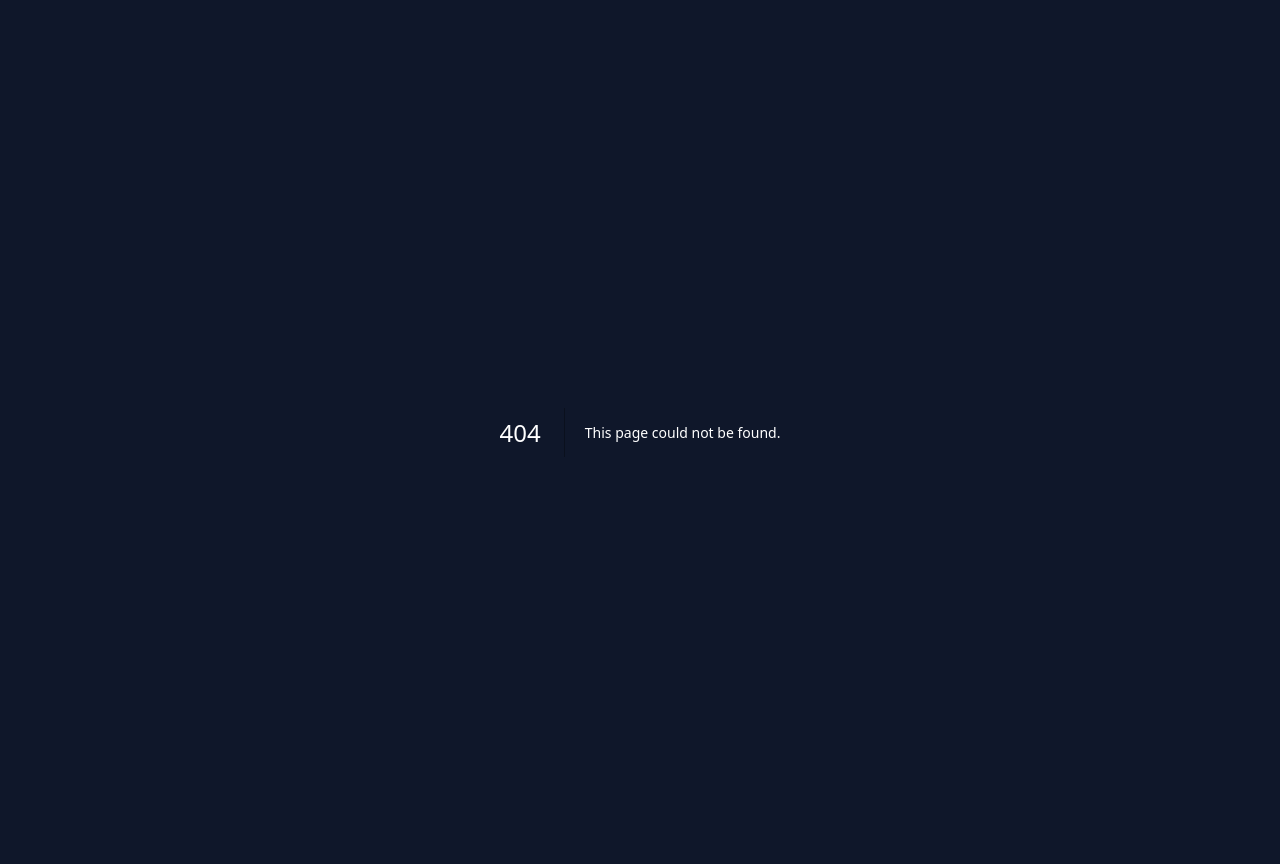
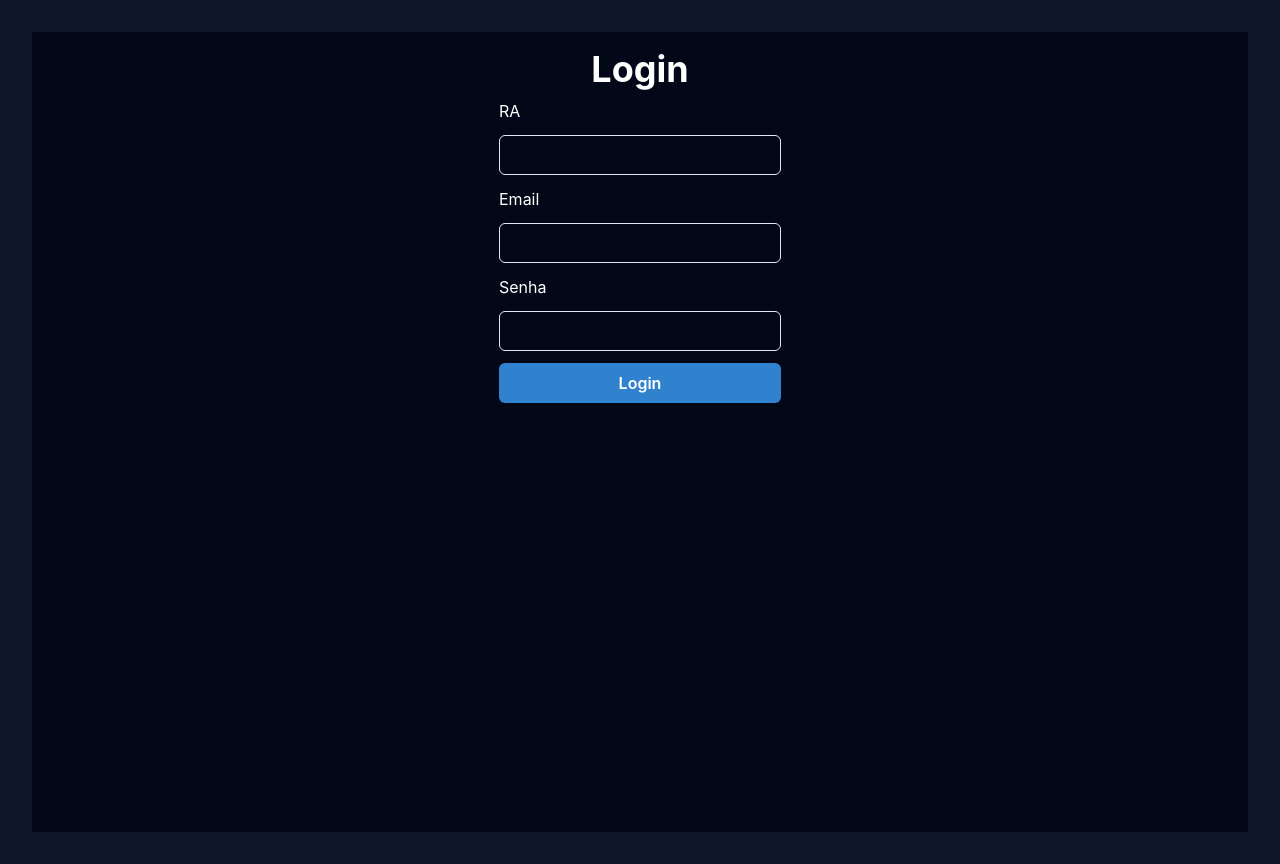
Before and after one commit to leandro-oliveira-dev/biblioteca-client, a Next.js app: page /login in a window 1280 px wide. Before the commit this address had no page. Built offline with nearby package versions, Linux system fonts and the light colour scheme.

Commit message:
login autenticacao

```diff
--- a/package.json
+++ b/package.json
@@ -13,6 +13,7 @@
     "@chakra-ui/react": "^2.8.2",
     "@emotion/react": "^11.11.3",
     "@emotion/styled": "^11.11.0",
+    "axios": "^1.6.7",
     "framer-motion": "^10.18.0",
     "next": "14.0.4",
     "react": "^18",
--- a/src/components/Menu.tsx
+++ b/src/components/Menu.tsx
@@ -17,7 +17,7 @@ const MENUS: IMenu[] = [
     url: "/online",
     title: "Online",
   },
-  { url: "/sair", title: "Sair" },
+  { url: "/login", title: "Sair" },
 ];
 
 export function Menu() {
--- /dev/null
+++ b/src/lib/api.ts
@@ -0,0 +1,7 @@
+import axios from "axios";
+
+const api = axios.create({
+  baseURL: "http://localhost:8000",
+});
+
+export { api };
--- a/src/pages/_app.tsx
+++ b/src/pages/_app.tsx
@@ -1,13 +1,15 @@
 import "@/styles/globals.css";
 
-import { ChakraProvider } from "@chakra-ui/react";
+import { Box, ChakraProvider } from "@chakra-ui/react";
 
 import type { AppProps } from "next/app";
 
 export default function App({ Component, pageProps }: AppProps) {
   return (
     <ChakraProvider>
-      <Component {...pageProps} />
+      <Box bgColor={"#020817"} height={"100vh"}>
+        <Component {...pageProps} />
+      </Box>
     </ChakraProvider>
   );
 }
--- a/src/pages/api/hello.ts
+++ /dev/null
@@ -1,13 +0,0 @@
-// Next.js API route support: https://nextjs.org/docs/api-routes/introduction
-import type { NextApiRequest, NextApiResponse } from 'next'
-
-type Data = {
-  name: string
-}
-
-export default function handler(
-  req: NextApiRequest,
-  res: NextApiResponse<Data>
-) {
-  res.status(200).json({ name: 'John Doe' })
-}
--- a/src/pages/books.tsx
+++ b/src/pages/books.tsx
@@ -15,7 +15,6 @@ import {
   Button,
   FormControl,
   FormLabel,
-  Heading,
   Input,
   Modal,
   ModalBody,
@@ -136,7 +135,7 @@ export default function Books() {
               </tr>
             </thead>
             <tbody>
-              {books.map((book) => (
+              {books?.map((book) => (
                 <tr key={book.id}>
                   <td className="py-2 px-4 border-b">{book.name}</td>
                   <td className="py-2 px-4 border-b">{book.author}</td>
--- /dev/null
+++ b/src/pages/login.tsx
@@ -0,0 +1,77 @@
+import { useRouter } from "next/router";
+import { useState } from "react";
+
+import { api } from "@/lib/api";
+import { Text, Heading, Input, Stack, VStack, Button } from "@chakra-ui/react";
+
+export default function Login() {
+  const router = useRouter();
+  const [email, setEmail] = useState("");
+  const [ra, setRa] = useState("");
+  const [password, setPassword] = useState("");
+
+  const loginUser = async (email: string, password: string) => {
+    try {
+      const response = await api.post("/auth", {
+        email,
+        ra,
+        password,
+      });
+
+      const { token } = response.data;
+
+      localStorage.setItem("token", token);
+
+      return token;
+    } catch (error) {
+      console.error("Error logging in:", error);
+      throw error;
+    }
+  };
+
+  const handleLogin = async () => {
+    try {
+      const token = await loginUser(email, password);
+
+      router.push("/books");
+    } catch (error) {
+      console.error("Error during login:", error);
+    }
+  };
+
+  return (
+    <VStack p={4}>
+      <Heading color={"white"}>Login</Heading>
+
+      <Stack color="white" spacing={3}>
+        <Text>RA</Text>
+        <Input
+          variant="outline"
+          type="ra"
+          value={ra}
+          onChange={(e) => setRa(e.target.value)}
+        />
+
+        <Text>Email</Text>
+        <Input
+          variant="outline"
+          type="text"
+          value={email}
+          onChange={(e) => setEmail(e.target.value)}
+        />
+
+        <Text>Senha</Text>
+        <Input
+          variant="outline"
+          type="password"
+          value={password}
+          onChange={(e) => setPassword(e.target.value)}
+        />
+
+        <Button colorScheme="blue" onClick={handleLogin}>
+          Login
+        </Button>
+      </Stack>
+    </VStack>
+  );
+}
```
Also changed, not shown: src/hooks/useAuth.ts (added), 1 other file (tests, documents, lock files or other folders).
